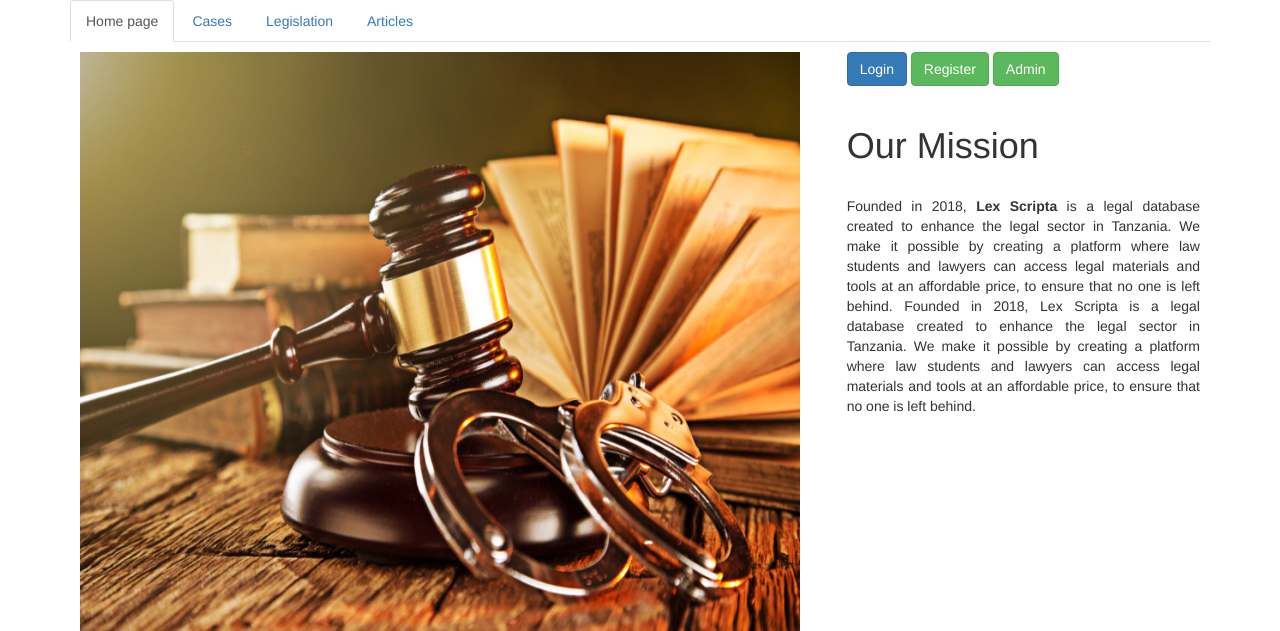
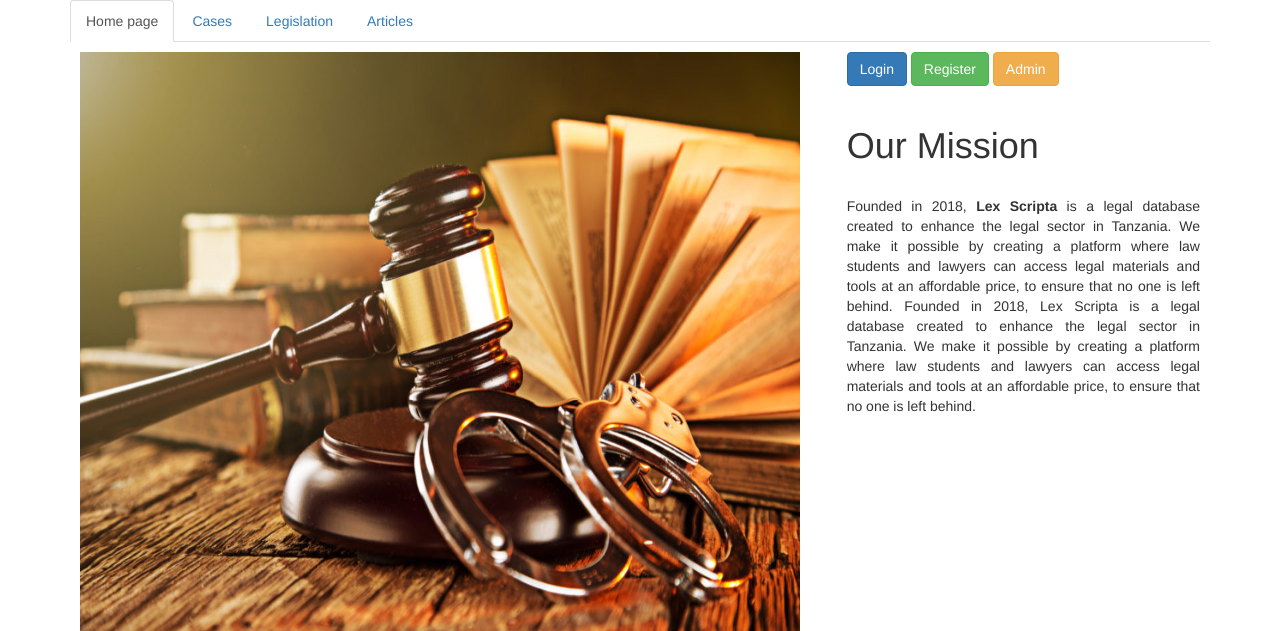
Before and after one commit to felerminoali/miniam, a PHP site: page /miriam_project/ in a window 1280 px wide. Shown: the top 631 px of the page. Run offline with PHP 8.4, Linux system fonts and the light colour scheme; data that the repository does not hold is empty.

Commit message:
30-12-2018

```diff
--- a/pages/index.php
+++ b/pages/index.php
@@ -29,7 +29,7 @@ require_once('_header.php');
 
                             <a href="/?page=login" class="btn btn-primary">Login</a>
                             <a href="/?page=register" class="btn btn-success">Register</a>
-                            <a href="/admin/" class="btn btn-success">Admin</a>
+                            <a href="/admin/" class="btn btn-warning">Admin</a>
 
                             </br>
                             </br>
@@ -52,6 +52,9 @@ require_once('_header.php');
 
 
             <?php
+
+//            echo Login::isLogged(Login::$_login_front);
+
             if (Login::isLogged(Login::$_login_front)) {
 
                 ?>
```
